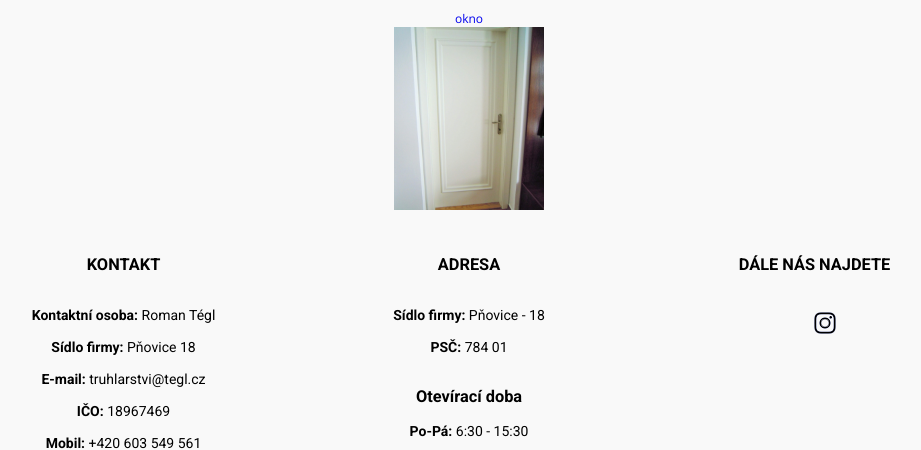
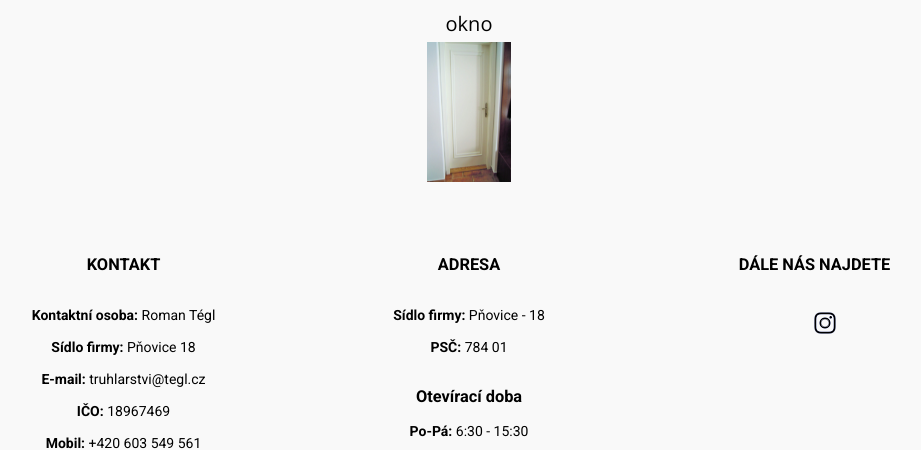
Before and after one commit to tadeas17/web-vlasta, a Django app: page /vyber-galerie/ in a window 1280 px wide. Shown: the part 220-670 px from the top of the page, without its empty margins (171-1092 px from the left). Run offline with Django 3.2, Linux system fonts and the light colour scheme; data comes from the database, SQL or seed files in the repository; both versions use the stored data as it was after the commit; some libraries are stand-ins or nearby versions.

Commit message:
Revert "tadeas"
This reverts commit 295c72a6

```diff
--- a/base/static/base/css/ws.css
+++ b/base/static/base/css/ws.css
@@ -3255,7 +3255,6 @@
     max-height: 90%;
     max-width: 1000px;
     display: block;
-    width: 100%;
 }
 
 @-webkit-keyframes zoom {
--- a/templates/base.html
+++ b/templates/base.html
@@ -3,7 +3,6 @@
 <html>
 <head>
     <title>Truhlářství Tégl</title>
-    <link rel="shortcut icon" href="{% static 'base/favicon.ico' %}" />
     <meta charset="UTF-8">
     <meta name="author" content="In-Progres">
     <meta name="keywords"
--- a/templates/display_galeri.html
+++ b/templates/display_galeri.html
@@ -4,9 +4,10 @@
     <div class="gall">
         {% for gal in galeries %}
             <a href="{% url 'galeri_view' %}{{ gal.photo_type.type_photo }}">
-                <div class="gall1">
+                <div class="gall1"
+                     style="background-color:none;font-size:20px;text-align:center;color:black;padding-top:0px;height:200px;">
                     <div>{{ gal.photo_type.name }}</div>
-                    <img  alt="{{ gal.photo_type.name }}" src="{{ gal.photo.url }}">
+                    <img  alt="{{ gal.photo_type.name }}" src="{{ gal.photo.url }}" style="width:80%;height:70%;margin-top:5%;">
                 </div>
             </a>
         {% endfor %}
```
Also changed, not shown: base/static/base/favicon.ico, db.sqlite3.
